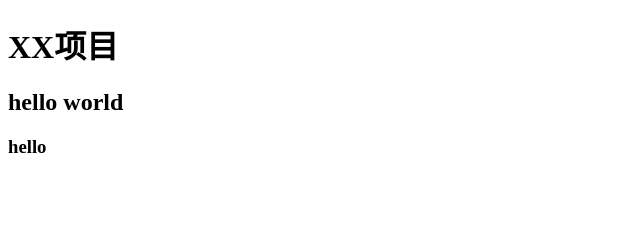
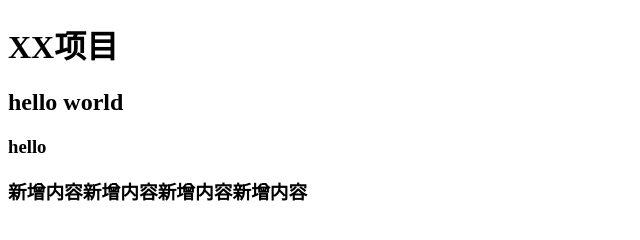
Before and after one commit to ZZZUTER/study, a plain HTML site: page index.html in a window 1280 px wide. Shown: the whole page, without its empty margins (0-640 px from the left). Drawn offline with Linux system fonts and the light colour scheme.

Commit message:
这是第五次更新

```diff
--- a/index.html
+++ b/index.html
@@ -9,5 +9,6 @@
     <h1>XX项目</h1>
     <h2>hello world</h2>
     <h3>hello</h3>
+    <h3>新增内容新增内容新增内容新增内容</h3>
 </body>
 </html>
```
Also changed, not shown: 1 other file.
